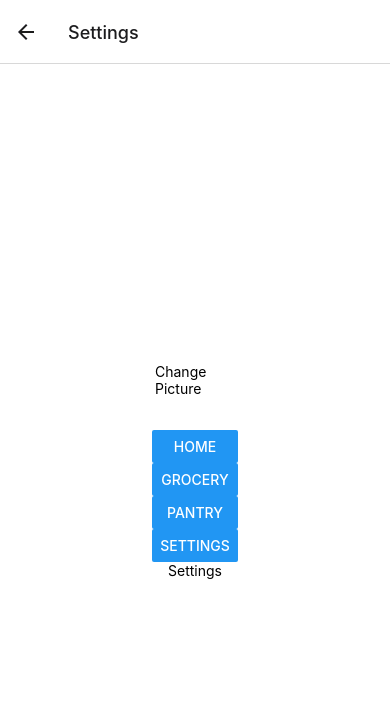
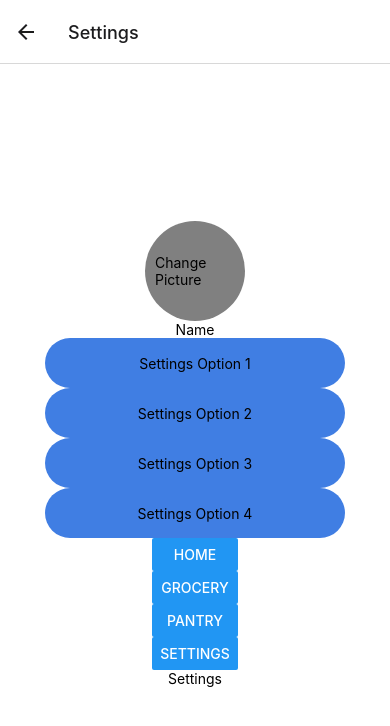
Before and after one commit to CS222-UIUC/course-project-recipe-app, a React Native app in the folder recipe/: screen /Home in a window 390 px wide. Both pictures are taken after a click on the button "SETTINGS". Shown: the top 726 px of the page. Built offline with nearby package versions, Linux system fonts and the light colour scheme.

Commit message:
Began adding components to settings screen

```diff
--- /dev/null
+++ b/recipe/components/SettingsButton.js
@@ -0,0 +1,11 @@
+import { View, Text } from 'react-native';
+import {styles} from "./StyleSheet.js";
+//This is the general button used for the settings page.
+function SettingsButton({children}) {
+    return (
+    <View style={styles.settingsStyle}>
+        <Text>{children}</Text>
+    </View>
+    );
+}
+export default SettingsButton;
--- a/recipe/components/StyleSheet.js
+++ b/recipe/components/StyleSheet.js
@@ -5,6 +5,7 @@ const styles = StyleSheet.create({
       backgroundColor: '#fff',
       alignItems: 'center',
       justifyContent: 'center',
+      padding: 100,
     },
     roundButton: {
       width: 60,
@@ -22,8 +23,19 @@ const styles = StyleSheet.create({
       alignItems: 'center',
       padding: 10,
       borderRadius: 50,
-      backgroundColor: '#fff',
+      backgroundColor: 'gray',
     },
+    settingsStyle: {
+      width: 300,
+      height: 50,
+      justifyContent: 'center',
+      alignItems: 'center',
+      padding: 10,
+      borderRadius: 28,
+      backgroundColor: '#407ee3',
+    },
+
+
   });
 
   export {styles}
--- a/recipe/screens/SettingsScreen.js
+++ b/recipe/screens/SettingsScreen.js
@@ -2,10 +2,16 @@ import { menuBar} from "./menubar.js";
 import {  Text, View } from 'react-native';
 import ProfilePic from "../components/ProfilePic.js";
 import { styles } from '../components/StyleSheet.js'
+import SettingsButton from "../components/SettingsButton.js";
 const SettingsScreen = ({ navigation }) => {
     return (
       <View style={styles.container}>
         <ProfilePic>Change Picture</ProfilePic>
+        <Text>Name</Text>
+        <SettingsButton>Settings Option 1</SettingsButton>
+        <SettingsButton>Settings Option 2</SettingsButton>
+        <SettingsButton>Settings Option 3</SettingsButton>
+        <SettingsButton>Settings Option 4</SettingsButton>
         {menuBar(navigation)}
         <Text>Settings</Text>
       </View>
```
